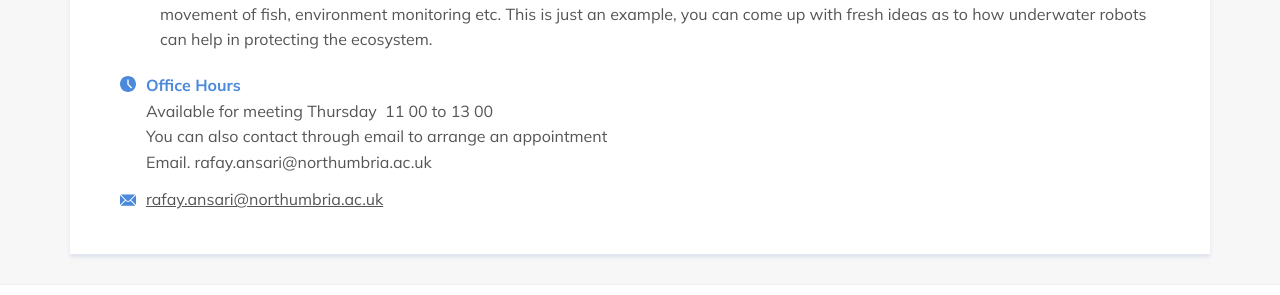
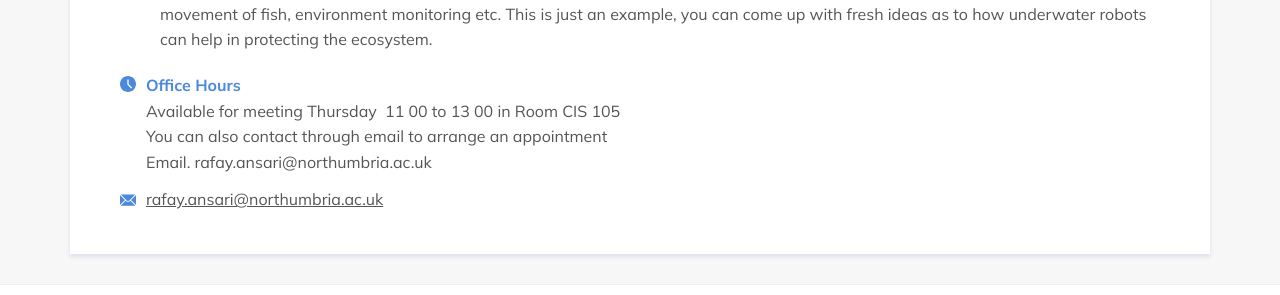
Before and after one commit to NorSC/supervisor-search, a Jekyll site: the page built from _supervisors/rafay-ansari.md, in a window 1280 px wide. Shown: the part 853-1148 px from the top of the page. Built offline with Jekyll 4.4.1, drawn with Linux system fonts in a browser that asks for light colours; a script that is not in the unit is left out.

Commit message:
Update Supervisors “rafay-ansari”

```diff
--- a/_supervisors/rafay-ansari.md
+++ b/_supervisors/rafay-ansari.md
@@ -6,7 +6,7 @@ available_msc: true
 available_phd: true
 email: rafay.ansari@northumbria.ac.uk
 office_hours: |-
-  Available for meeting Thursday  11 00 to 13 00
+  Available for meeting Thursday  11 00 to 13 00 in Room CIS 105
   You can also contact through email to arrange an appointment
   Email. rafay.ansari@northumbria.ac.uk
 research_group: Cyber Security and Network Systems
```
